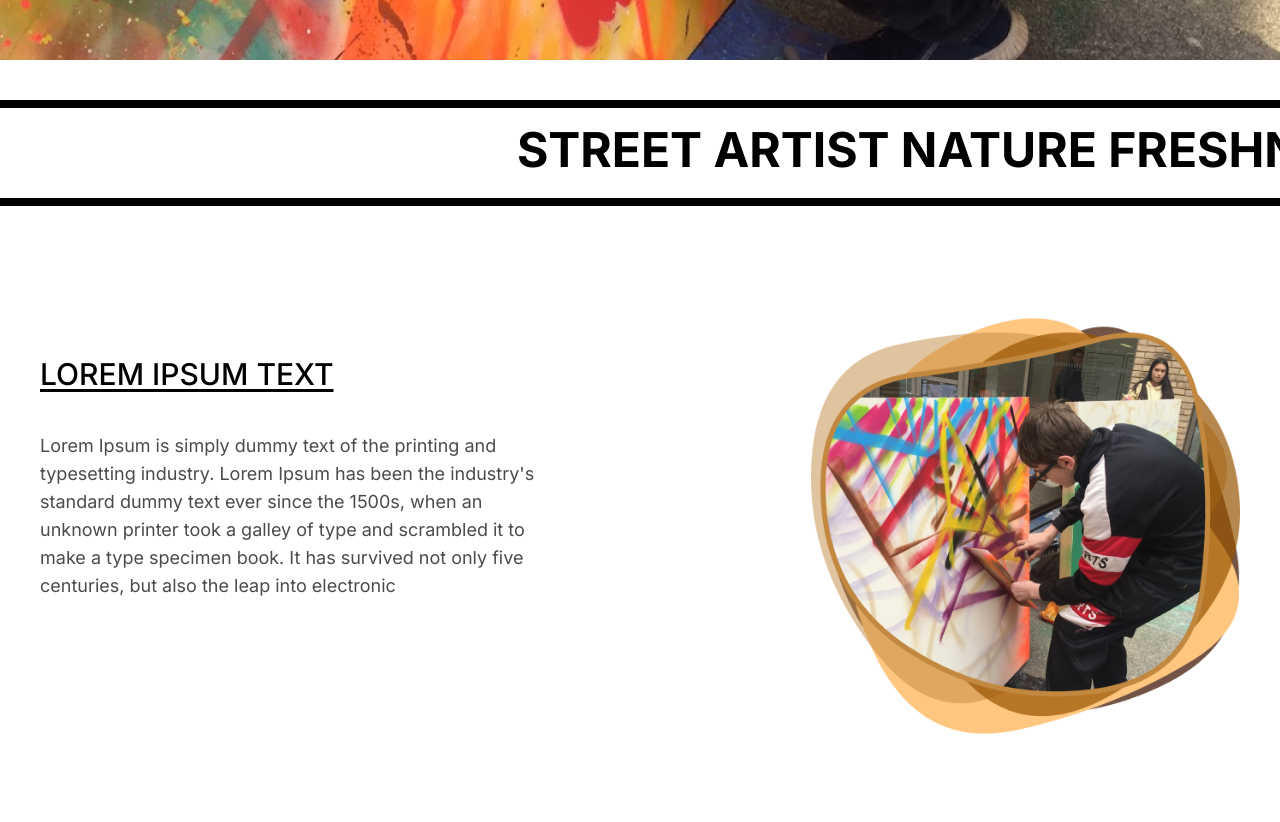
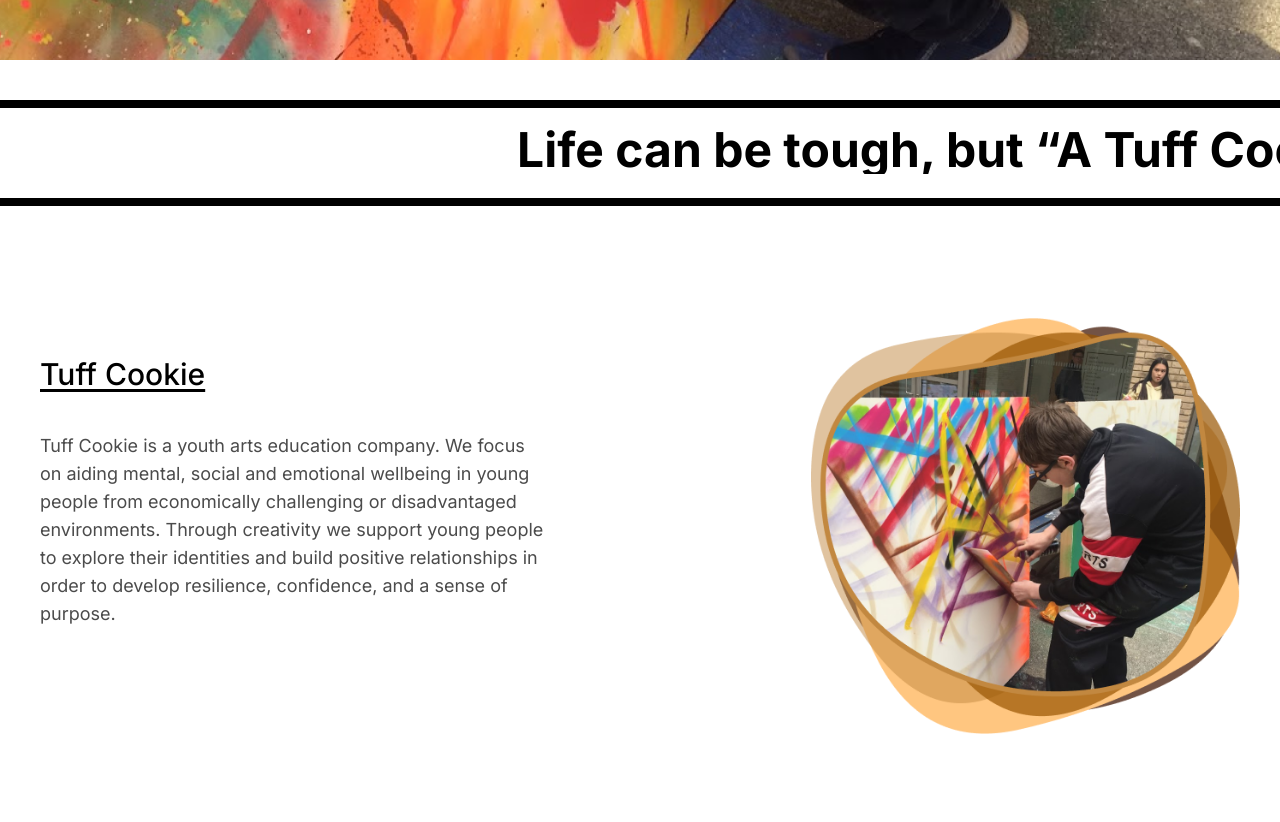
Before and after one commit to raheelbaig/Tuff-Cookies, a Next.js app: page /home in a window 1280 px wide. Shown: the part 740-1562 px from the top of the page. Built offline with nearby package versions, Linux system fonts and the light colour scheme.

Commit message:
after al changes

```diff
--- a/app/about/page.tsx
+++ b/app/about/page.tsx
@@ -11,7 +11,7 @@
   return (
     <div className="">
       <Header />
-      <div className="flex items-end justify-center w-full h-[calc(100vh-180px)] bg-cover bg-center bg-no-repeat bg-[url('../assets/About-Hero-Image.png')]">
+      <div className="flex items-end justify-center w-full h-[calc(100vh-110px)] bg-cover bg-center bg-no-repeat bg-[url('../assets/About-Hero-Image.png')]">
         <h1 className="text-7xl text-secondary font-bold pb-20">ABOUT</h1>
       </div>
       <div className="container px-10 mt-20 xs-desktop:mt-10 tablet:mt-7 lg-mob:mt-5 tablet:px-6">
@@ -40,16 +40,16 @@
       <ProjectSlider />
 
       {/* 5 pillers */}
-      <div className=" flex  tablet:flex-col items-center justify-center my-44">
-        <div className="w-2/3 container pl-16">
-          <div className="w-2/3">
-            <p className="font-bold text-[24px] mb-16">
+      <div className=" flex tablet:text-center tablet:flex-col items-center justify-center my-44 tablet:my-0">
+        <div className="w-2/3 tablet:w-full container pl-16 tablet:pl-8">
+          <div className="w-2/3 tablet:w-full">
+            <p className="font-bold text-[24px] mb-16 tablet:mb-8">
               Our Model is built around
             </p>
             <div className=" ">
               <h1 className="text-[#AAAAAA] text-[5.8vw] font-bold ">The</h1>
 
-              <div className="flex items-baseline gap-x-3">
+              <div className="flex items-baseline gap-x-3 tablet:justify-center">
                 <h1 className="text-[#4F2816] text-[5.8vw] font-bold ">5 </h1>
                 <div className="flex items-baseline">
                   <h1 className="text-[#4F2816] text-[5.8vw] font-bold ">
@@ -68,19 +68,19 @@
                 </div>
               </div>
 
-              <h1 className="text-[#AAAAAA] text-[5.5vw] font-bold mb-16">
+              <h1 className="text-[#AAAAAA] text-[5.5vw] font-bold mb-16 tablet:mb-10">
                 of Resilience
               </h1>
             </div>
-            <p className="text-[#4B4B4B] text-lg ">
+            <p className="text-[#4B4B4B] text-lg tablet:mb-10">
               We believe that with personal support and a relatable creative
               education all young people have the potential to thrive.
             </p>
           </div>
         </div>
 
-        <div>
-          <Image src={Circle} alt="Circle" width={410} height={410} />
+        <div className="tablet:mb-20">
+          <Image src={Circle} alt="Circle" width={410} height={410} className=" tablet:h-[300px]" />
         </div>
       </div>
 
--- a/app/comingsoon/page.tsx
+++ b/app/comingsoon/page.tsx
@@ -1,11 +1,17 @@
-import React from 'react'
+import React from "react";
 
 function page() {
   return (
-    <div>
-
+    <div className="flex flex-col items-center justify-center h-[100vh] bg-secondary">
+      <div className="flex items-center justify-center w-[60%] h-[100vh] my-8 px-16 py-10 bg-Transparent  rounded-xl  shadow-gray-900 xs-desktop:px-8 xs-desktop:py-6 xs-desktop:w-[80%] lg-mob:w-[90%] lg-mob:px-4 lg-mob:py-3">
+        <div>
+          <h1 className="mb-20 bg-white opacity-85 font-semibold text-center text-[2rem] ml-1 text-primary animate-pulse shadow-lg rounded-lg p-10 tablet:text-2xl tablet:mb-10 tablet:mt-4">
+            Coming Soon...
+          </h1>
+        </div>
+      </div>
     </div>
-  )
+  );
 }
 
-export default page
+export default page;
--- a/app/home/page.tsx
+++ b/app/home/page.tsx
@@ -57,7 +57,7 @@
       <div className="h-2 bg-black w-full mt-10 "></div>
       <div className="relative w-full overflow-hidden">
         <div className="w-full whitespace-nowrap animate-marquee font-bold text-5xl mt-[18px] tablet:text-4xl semiLg-mob:text-3xl">
-          STREET ARTIST NATURE FRESHNESS CREATIVITY{" "}
+        Life can be tough, but “A Tuff Cookie never crumbles”{" "}
         </div>
       </div>
       <div className="h-2 bg-black w-full mt-6 "></div>
@@ -66,15 +66,15 @@
         <div className="w-2/3 lg-mob:w-full">
           <div className="w-2/3 lg-mob:w-full">
             <h1 className="font-medium tablet:text-center text-3xl underline underline-offset-4 mb-10 mt-10">
-              LOREM IPSUM TEXT
+            Tuff Cookie
             </h1>
             <p className="text-[#4B4B4B] text-lg tablet:text-center">
-              Lorem Ipsum is simply dummy text of the printing and typesetting
-              industry. Lorem Ipsum has been the industry's standard dummy text
-              ever since the 1500s, when an unknown printer took a galley of
-              type and scrambled it to make a type specimen book. It has
-              survived not only five centuries, but also the leap into
-              electronic
+            Tuff Cookie is a youth arts education company. We focus on aiding
+          mental, social and emotional wellbeing in young people from
+          economically challenging or disadvantaged environments. Through
+          creativity we support young people to explore their identities and
+          build positive relationships in order to develop resilience,
+          confidence, and a sense of purpose.
             </p>
           </div>
         </div>
```
